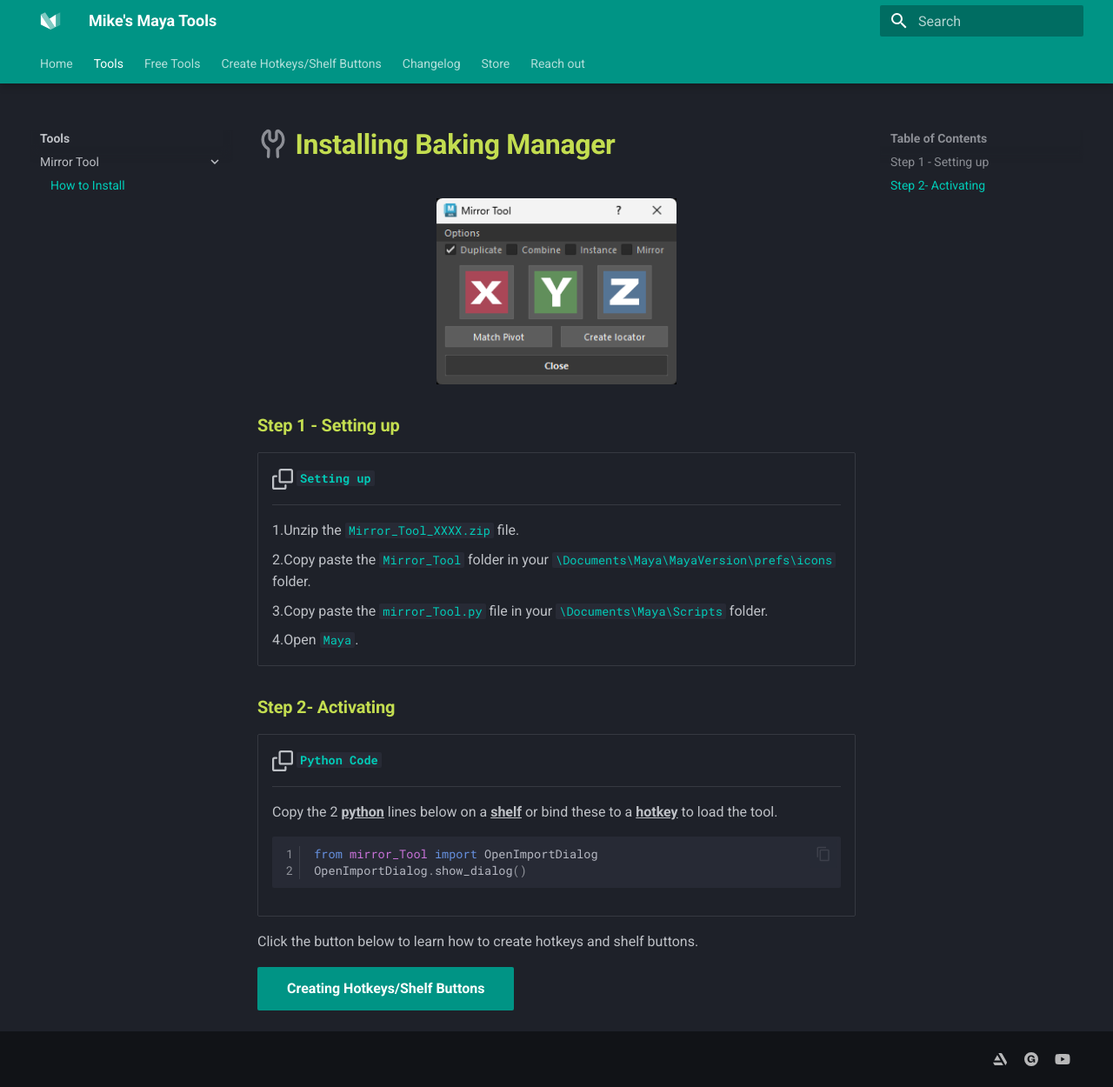
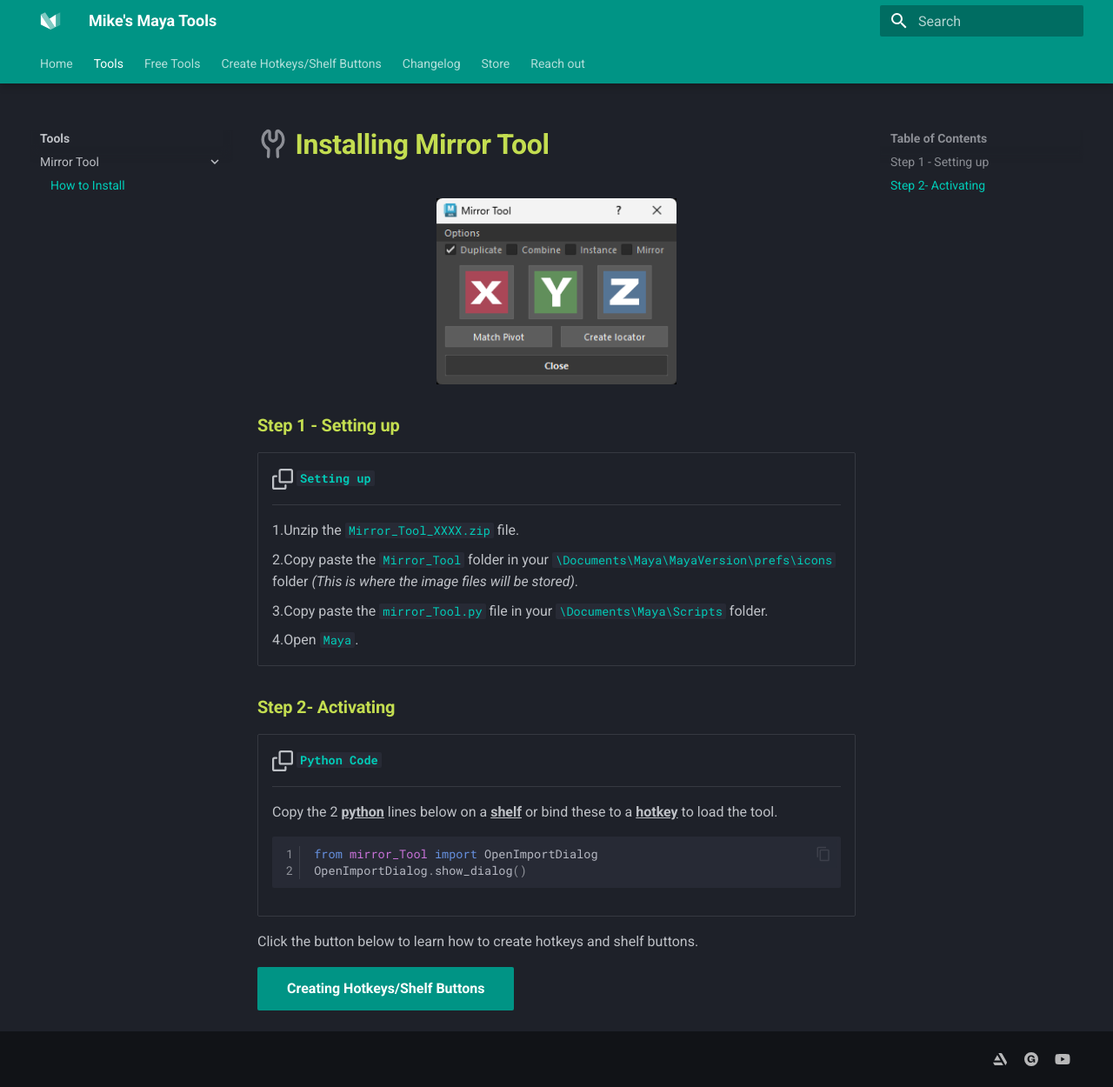
Before and after one commit to mike-isaakidis/Maya-Modelling-Tools, an MkDocs documentation site: the page built from docs/Mirror Tool/How to install.md, in a window 1280 px wide and 1250 px high. Shown: the whole window at 87% size. Built offline with MkDocs 1.6.1 and Material for MkDocs 9.7.7, drawn with Linux system fonts in a browser that asks for light colours.

Commit message:
updated documentation
updated files

```diff
--- a/docs/Mirror Tool/How to install.md
+++ b/docs/Mirror Tool/How to install.md
@@ -1,4 +1,4 @@
-# :octicons-tools-16: **<span style="color:rgba(195, 221, 80, 1);">Installing Baking Manager</span>**
+# :octicons-tools-16: **<span style="color:rgba(195, 221, 80, 1);">Installing Mirror Tool</span>**
 
 ![Mirror Tool 1](images/Mirror_Tool_UI_1.png){ .img-small .img-centered }
 ### **<span style="color:rgba(195, 221, 80, 1);">Step 1 - Setting up</span>**
@@ -10,7 +10,7 @@
 
     1.Unzip the [`Mirror_Tool_XXXX.zip`](#) file.
 
-    2.Copy paste the [`Mirror_Tool`](#) folder in your [`\Documents\Maya\MayaVersion\prefs\icons`](#) folder.
+    2.Copy paste the [`Mirror_Tool`](#) folder in your [`\Documents\Maya\MayaVersion\prefs\icons`](#) folder *(This is where the image files will be stored)*.
 
     3.Copy paste the [`mirror_Tool.py`](#) file in your [`\Documents\Maya\Scripts`](#) folder.
 
```
Also changed, not shown: docs/Mirror Tool/index.md (+3 -0 lines), docs/Mirror Tool/images/Mirror_Tool_documentation_1.png (added).
